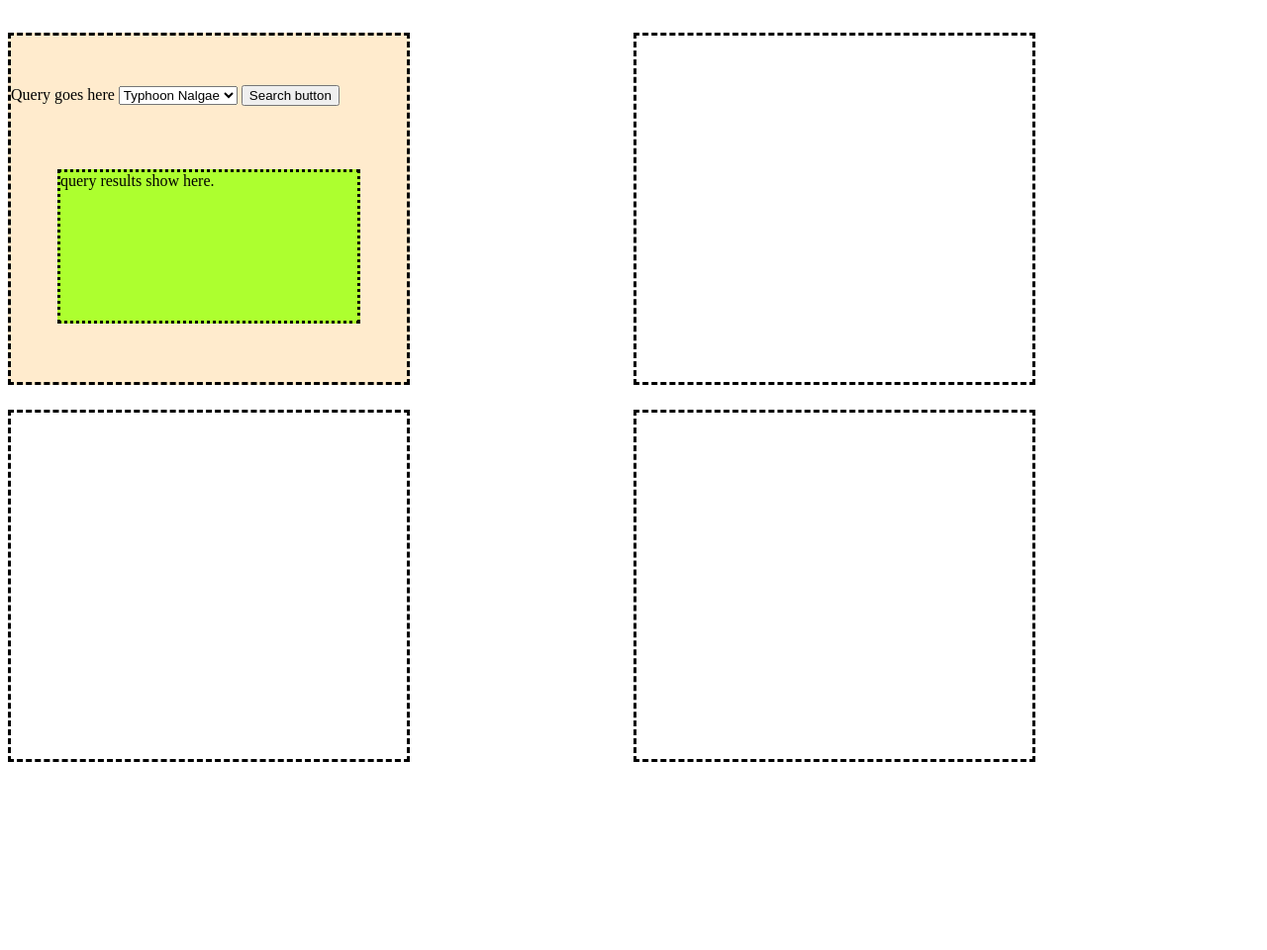
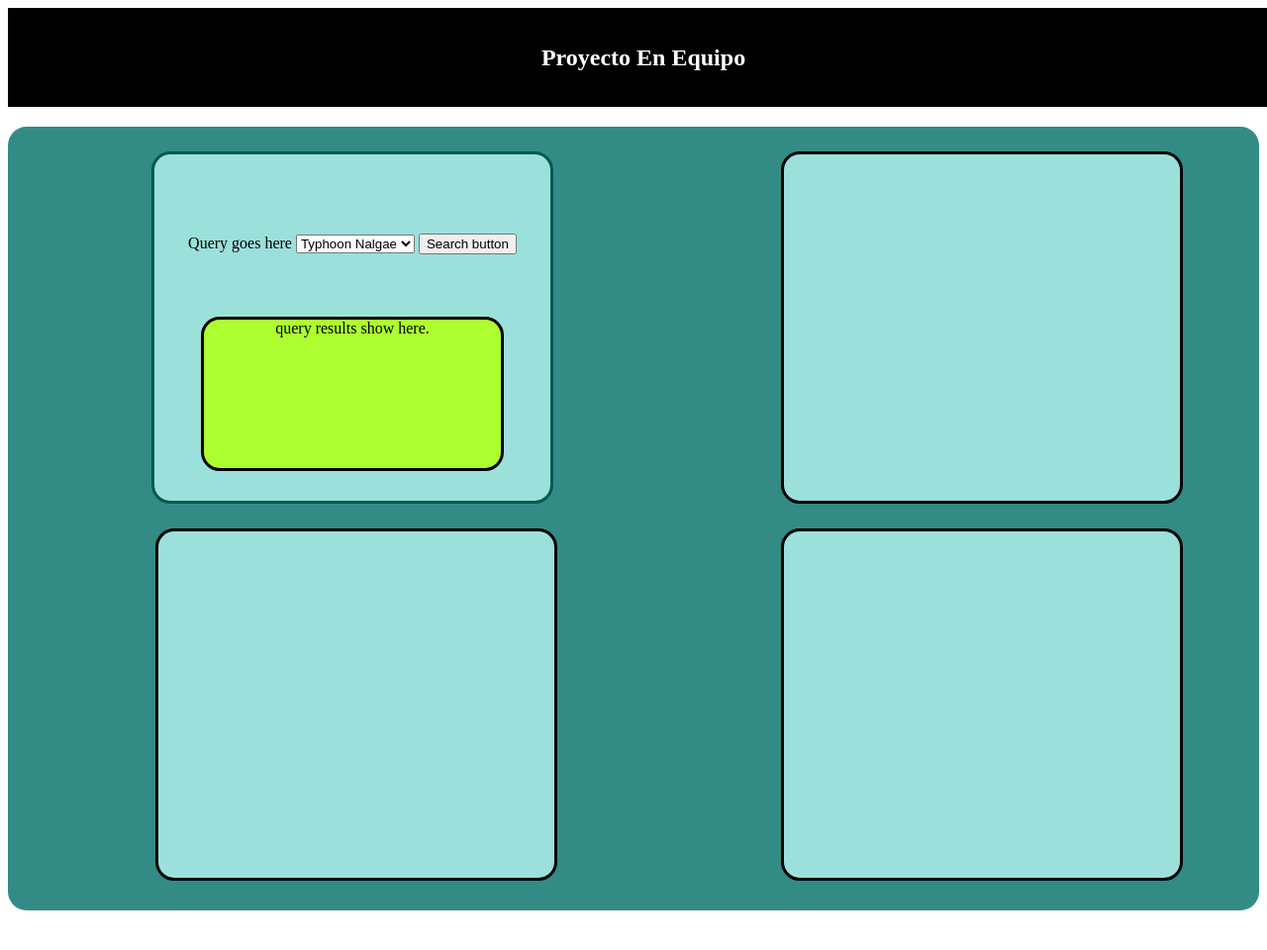
Before and after one commit to Dhokoh/Dhokoh.github.io, a website with bundled scripts: page APIboard_index.html in a window 1280 px wide. Shown: the whole page at 99% size. Before the commit the page ends 800 px from the top, so only its background shows below. Built offline with nearby package versions, Linux system fonts and the light colour scheme; no server answers.

Commit message:
aqui van algunas modificaciones para el html y el ccs

```diff
--- a/APIboard_index.css
+++ b/APIboard_index.css
@@ -1,3 +1,17 @@
+header{
+    background-color: black;
+    font-size: x-large;
+    color: white;
+    display: flex;
+    padding: 10px;
+    align-items: center;
+    font-weight: 700;
+    width: 100%;
+    height: 80px;
+    justify-content: space-around;
+    margin-bottom: 20px;
+}
+
 .title_container{
     color: #8a2be2;
     grid-row-start: 1;
@@ -8,14 +22,24 @@
 .global_container{
     display: grid;
     grid-template-columns: repeat(3,1fr,1fr);
+    background-color: #338b85;
+    border-radius: .5cm;
+    padding-bottom: 30px;
 }
 .queries_holder{
-    border-style: dashed;
     background-color:#ffebcd;
     width: 400px;
     height: 350px;
     display: grid;
     margin-top: 25px;
+    margin-left: 145px;
+    border-radius: .5cm;
+    background-color: #9ce0db;
+    border-style: solid;
+    border-color: #005954;
+    text-align: center;
+    align-items: center;
+    justify-content: space-around;
 }
 
 .q_inputholder{
@@ -30,6 +54,8 @@
     height: 150px;
     margin-top: 0px;
     justify-self: center;
+    border-style: solid;
+    border-radius: .5cm;
 }
 .chart_holder{
     margin-top: 25px;
@@ -44,6 +70,11 @@
     grid-column-end: 3;
     grid-row-start: 1;
     grid-row-end: 2;
+    justify-self: center;
+    border-style: solid;
+    border-radius: .5cm;
+    background-color: #9ce0db;
+    justify-content: space-around;
 }
 #chart_2{
     /* background-color: #bdb078; */
@@ -51,6 +82,12 @@
     grid-column-end: 2;
     grid-row-start: 2;
     grid-row-end: 3;
+    justify-self: center;
+    border-style: solid;
+    border-radius: .5cm;
+    background-color: #9ce0db;
+    justify-content: space-around;
+
 }
 #chart_3{
     /* background-color: #2abb69; */
@@ -58,8 +95,15 @@
     grid-column-end: 3;
     grid-row-start: 2;
     grid-row-end: 3;
+    justify-self: center;
+    border-style: solid;
+    border-radius: .5cm;
+    background-color: #9ce0db;
+    justify-content: space-around;
+
 }
 .chartframe{
     width: 400px;
     height: 350px;
+    margin-top: 70px;
 }
--- a/APIboard_index.html
+++ b/APIboard_index.html
@@ -10,6 +10,7 @@
 </head>
 
 <body>
+    <header>Proyecto En Equipo</header>
     <div class="global_container">
         <div class="title_container">
             <h1></h1>
```
Also changed, not shown: 1 other file.
